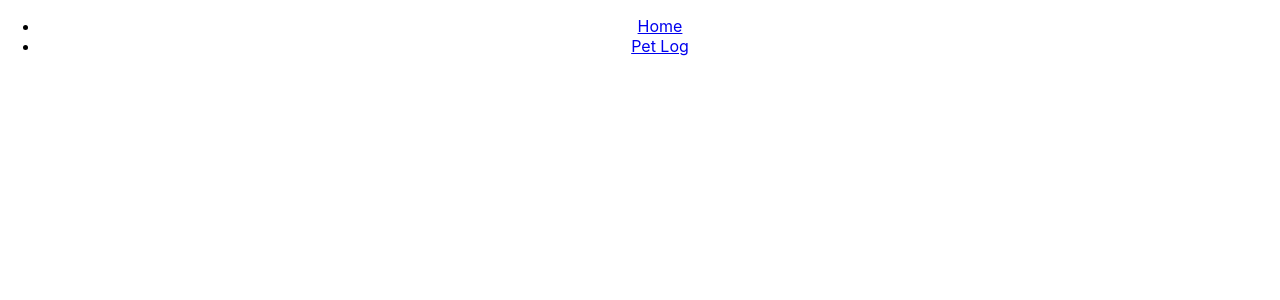
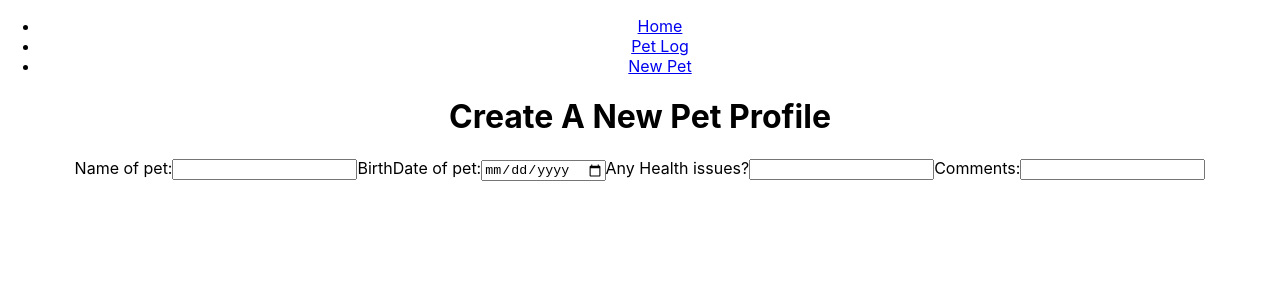
Before and after one commit to hulaus/Pet-Database, a React (Create React App) app: page /NewPet in a window 1280 px wide. Before the commit this address had no page. Shown: the top 300 px of the page. Built offline with nearby package versions, Linux system fonts and the light colour scheme.

Commit message:
created a form to input pet information

```diff
--- a/src/App.jsx
+++ b/src/App.jsx
@@ -1,7 +1,8 @@
-
 import './App.css';
 import { BrowserRouter as Router, Link, Route, Routes } from 'react-router-dom';
 import Petlog from './components/Petlog';
+import NewPet from './components/NewPet'
+
 
 function App() {
   return (
@@ -15,12 +16,16 @@ function App() {
           <li>
             <Link to='/Petlog'> Pet Log </Link>
           </li>
+          <li>
+            <Link to='/NewPet'>New Pet</Link>
+          </li>
         </ul>
       </header>
       <main>
         <Routes>
           <Route path='/' />
           <Route path='/Petlog' element={<Petlog />} />
+          <Route path='/NewPet' element={<NewPet />} />
         </Routes>
       </main>
       </Router>
--- /dev/null
+++ b/src/components/NewPet.jsx
@@ -0,0 +1,33 @@
+import { useState, useEffect } from 'react'
+
+function NewPet() {
+
+
+
+
+    return(
+        <div>
+            <h1>Create A New Pet Profile</h1>
+            <form>
+                <label for="name">
+                    Name of pet:
+                    <input type="text" name="name" />
+                </label>
+                <label for="birth_date">
+                    BirthDate of pet:
+                    <input type="date" name="birth_date" />
+                </label>
+                <label for="health_issues">
+                    Any Health issues?
+                    <input type="text" name="health_issues" />
+                </label>
+                <label>
+                    Comments:
+                    <input type="text" name="comments" />
+                </label>
+            </form>
+        </div>
+    )
+}
+
+export default NewPet
```
